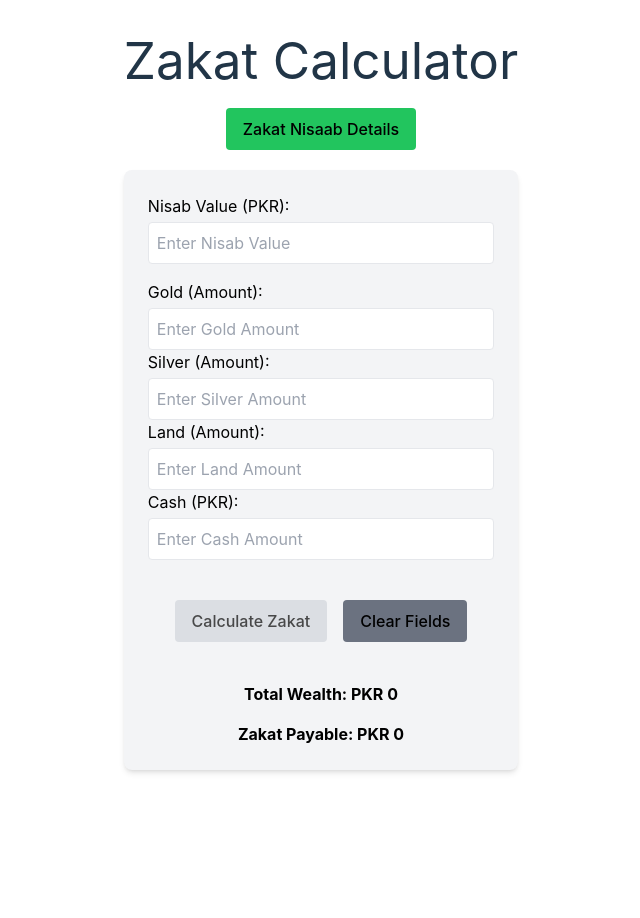
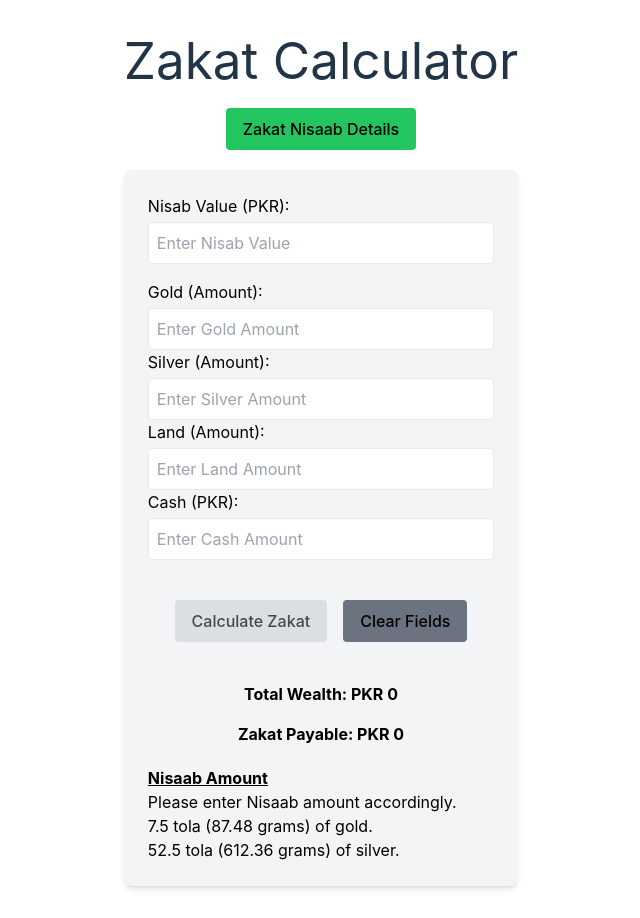
Before and after one commit to mbilawalzaman/zakatCalculator, a React (Vite) app: page / in a window 1280 px wide. Shown: the whole page, without its empty margins (319-959 px from the left). Before the commit the page ends 802 px from the top, so only its background shows below. Built offline with nearby package versions, Linux system fonts and the light colour scheme.

Commit message:
Updated nisab amount details in form

```diff
--- a/src/components/zakatCalculator.jsx
+++ b/src/components/zakatCalculator.jsx
@@ -140,6 +140,16 @@ const ZakatCalculator = () => {
       <div className="text-black mt-4 font-bold">
         Zakat Payable: <span className="amount">PKR {zakatPayable}</span>
       </div>
+      <div className="text-black text-left mt-5">
+        <h2 className="underline underline-offset-1 font-bold">
+          Nisaab Amount
+        </h2>
+        <p>Please enter Nisaab amount accordingly.</p>
+        <p>
+          7.5 tola (87.48 grams) of gold. <br />
+          52.5 tola (612.36 grams) of silver.
+        </p>
+      </div>
     </div>
   );
 };
```
